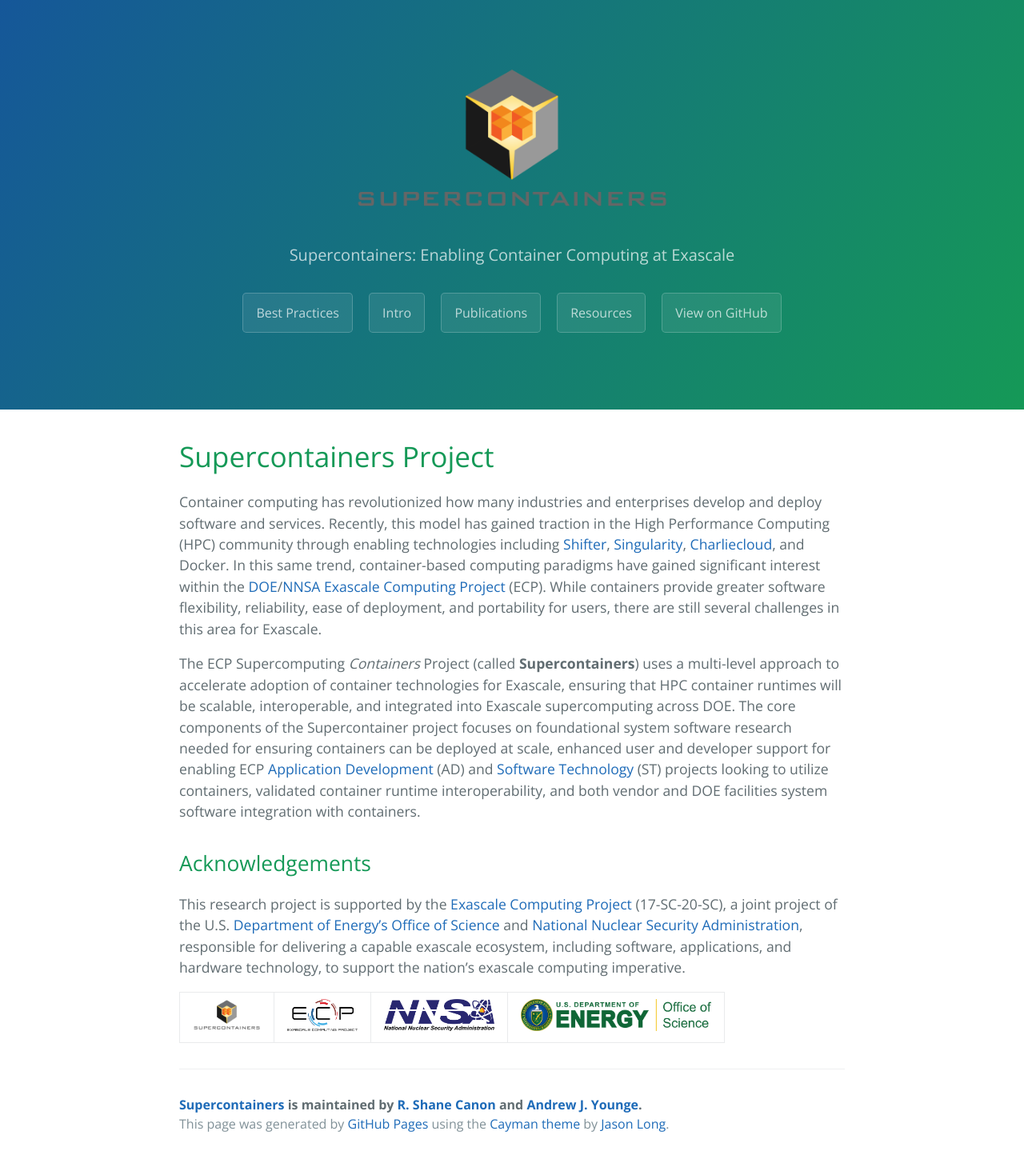
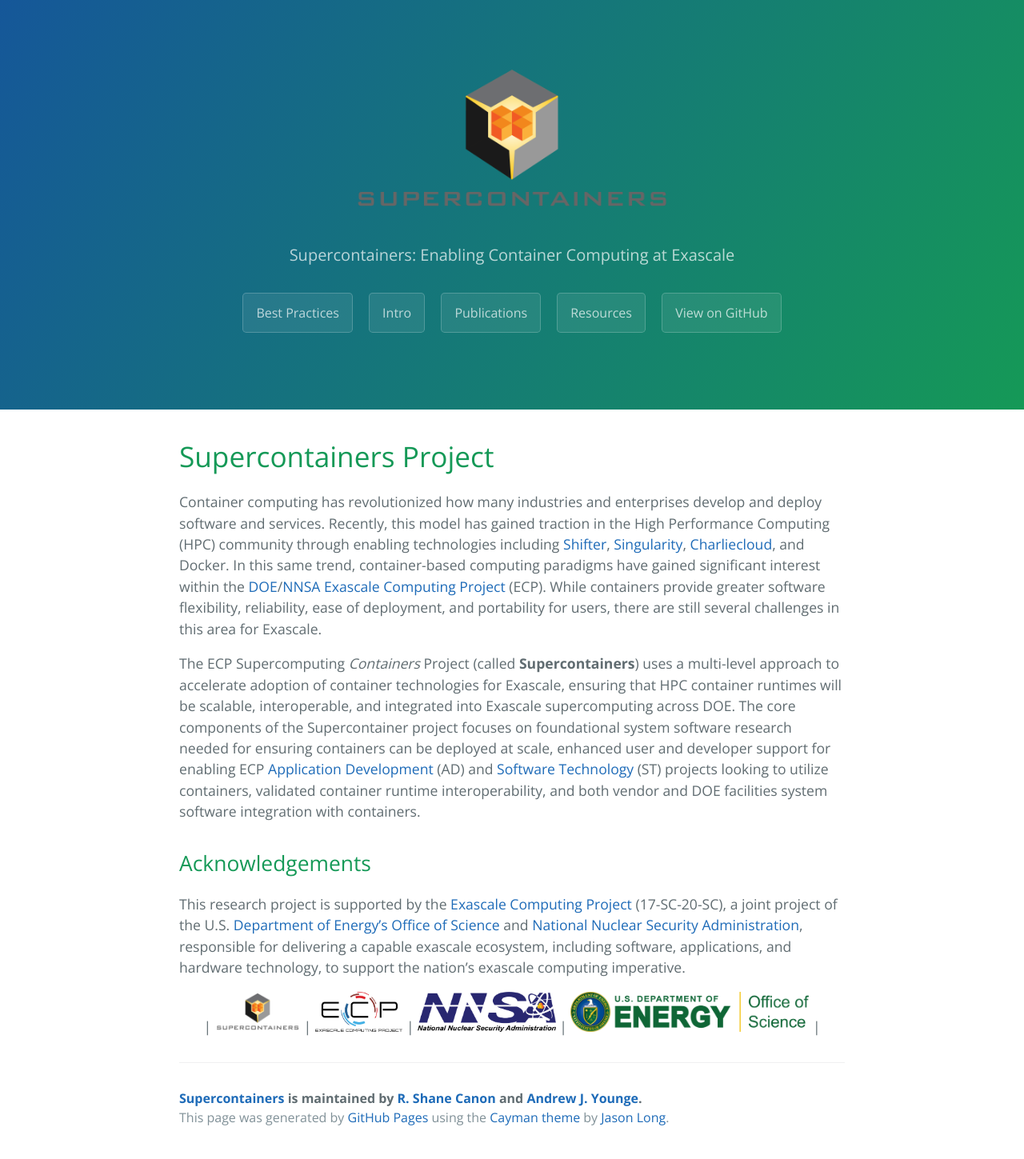
Before and after one commit to scanon/supercontainers.org, a Jekyll site: the page built from index.md, in a window 1280 px wide. Shown: the whole page at 80% size. Built offline with Jekyll 4.4.1, drawn with Linux system fonts in a browser that asks for light colours.

Commit message:
align center

```diff
--- a/index.md
+++ b/index.md
@@ -16,4 +16,6 @@ The ECP Supercomputing *Containers* Project (called **Supercontainers**) uses a
 
 This research project is supported by the [Exascale Computing Project](https://exascaleproject.org/) (17-SC-20-SC), a joint project of the U.S. [Department of Energy’s Office of Science](https://www.energy.gov/science/office-science) and [National Nuclear Security Administration](https://www.energy.gov/nnsa/national-nuclear-security-administration), responsible for delivering a capable exascale ecosystem, including software, applications, and hardware technology, to support the nation’s exascale computing imperative.
 
-| <img src="images/Supercontainer_logo_v2b-01.png" alt="Supercontainers Logo" height="40"/> | <img src="images/ecp-logo.png" alt="ECP Logo" height="40"/> | <img src="images/NNSA Logo_Color.png" alt="NNSA Logo" height="40"/> | <img src="images/doe_science_logo.png" alt="DOE Science Logo" height="40"/> |
+<p style="text-align: center;">
+| <img src="images/Supercontainer_logo_v2b-01.png" alt="Supercontainers Logo" height="50"/> | <img src="images/ecp-logo.png" alt="ECP Logo" height="50"/> | <img src="images/NNSA Logo_Color.png" alt="NNSA Logo" height="50"/> | <img src="images/doe_science_logo.png" alt="DOE Science Logo" height="50"/> |
+</p>
```
